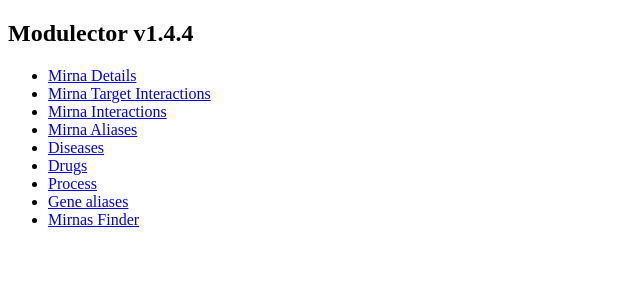
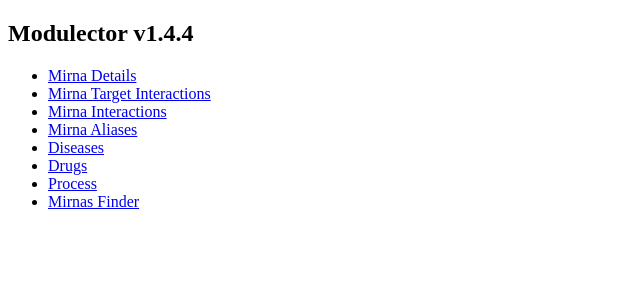
Before and after one commit to omics-datascience/modulector, a Django app: page / in a window 1280 px wide. Shown: the top 300 px of the page, without its empty margins (0-640 px from the left). Run offline with Django 3.2, Linux system fonts and the light colour scheme; parts of the project's set-up code (start-up, migrations or seed data) failed here and were passed over.

Commit message:
genes aliases service removed

```diff
--- a/ModulectorBackend/urls.py
+++ b/ModulectorBackend/urls.py
@@ -27,7 +27,6 @@
     path('mirna-aliases/', views.MirnaAliasesList.as_view()),
     path('diseases/', views.MirnaDiseaseList.as_view()),
     path('drugs/', views.MirnaDrugsList.as_view()),
-    path('gene-aliases/', views.GeneAliasesList.as_view()),
     path('subscribe-pubmeds/', views.SubscribeUserToPubmed.as_view()),
     path('unsubscribe-pubmeds/', views.UnsubscribeUserToPubmed.as_view()),
     path('mirnas-finder/', views.MirnasFinder.as_view()),
--- a/modulector/serializers.py
+++ b/modulector/serializers.py
@@ -91,12 +91,6 @@
     class Meta:
         model = MirbaseIdMirna
         fields = ['mirbase_accession_id', 'mature_mirna']
-
-
-class GeneAliasesSerializer(serializers.ModelSerializer):
-    class Meta:
-        model = GeneAliases
-        fields = ['gene_symbol', 'alias']
 
 
 class MirnaSerializer(serializers.ModelSerializer):
--- a/modulector/templates/index.html
+++ b/modulector/templates/index.html
@@ -29,9 +29,6 @@
         <a href="/process">Process</a>
     </li>
     <li>
-        <a href="/gene-aliases">Gene aliases</a>
-    </li>
-    <li>
         <a href="/mirnas-finder">Mirnas Finder</a>
     </li>
 </ul>
--- a/modulector/views.py
+++ b/modulector/views.py
@@ -15,7 +15,7 @@
 from modulector.pagination import StandardResultsSetPagination
 from modulector.serializers import MirnaXGenSerializer, MirnaSerializer, \
     MirnaAliasesSerializer, MirnaDiseaseSerializer, MirnaDrugsSerializer, get_mirna_from_accession, \
-    get_mirna_aliases, GeneAliasesSerializer
+    get_mirna_aliases
 from modulector.services import processor_service, subscription_service
 from modulector.services.processor_service import validate_processing_parameters
 
@@ -95,20 +95,9 @@
         return MirbaseIdMirna.objects.all()
 
 
-class GeneAliasesList(generics.ListAPIView):
-    """gene-aliases endpoint"""
-    serializer_class = GeneAliasesSerializer
-    pagination_class = StandardResultsSetPagination
-    filter_backends = [filters.OrderingFilter, DjangoFilterBackend]
-    ordering = ['gene_symbol']
-    filterset_fields = ['gene_symbol', 'alias']
-
-    def get_queryset(self):
-        return GeneAliases.objects.all()
-
-
 class MirnasFinder(APIView):
     """Service that takes a string of any length and returns a list of mirnas ids that contain that search criteria."""
+
     def get(self, request, format=None):
         limit = self.request.query_params.get('limit')
         query = self.request.query_params.get('query')
@@ -121,9 +110,8 @@
         if query is None:
             return Response([])
 
-        res = Mirna.objects.filter(mirna_code__startswith=query)[:limit].values_list('mirna_code', flat=True)
+        res = Mirna.objects.filter(mirna_code__istartswith=query)[:limit].values_list('mirna_code', flat=True)
         return Response(list(res))
-        # busco en modulector_mirbaseidmirna o en modulector_mirna? en ambas?
 
 
 class MirnaList(viewsets.ReadOnlyModelViewSet):
```
Also changed, not shown: README.md, 1 other file.
